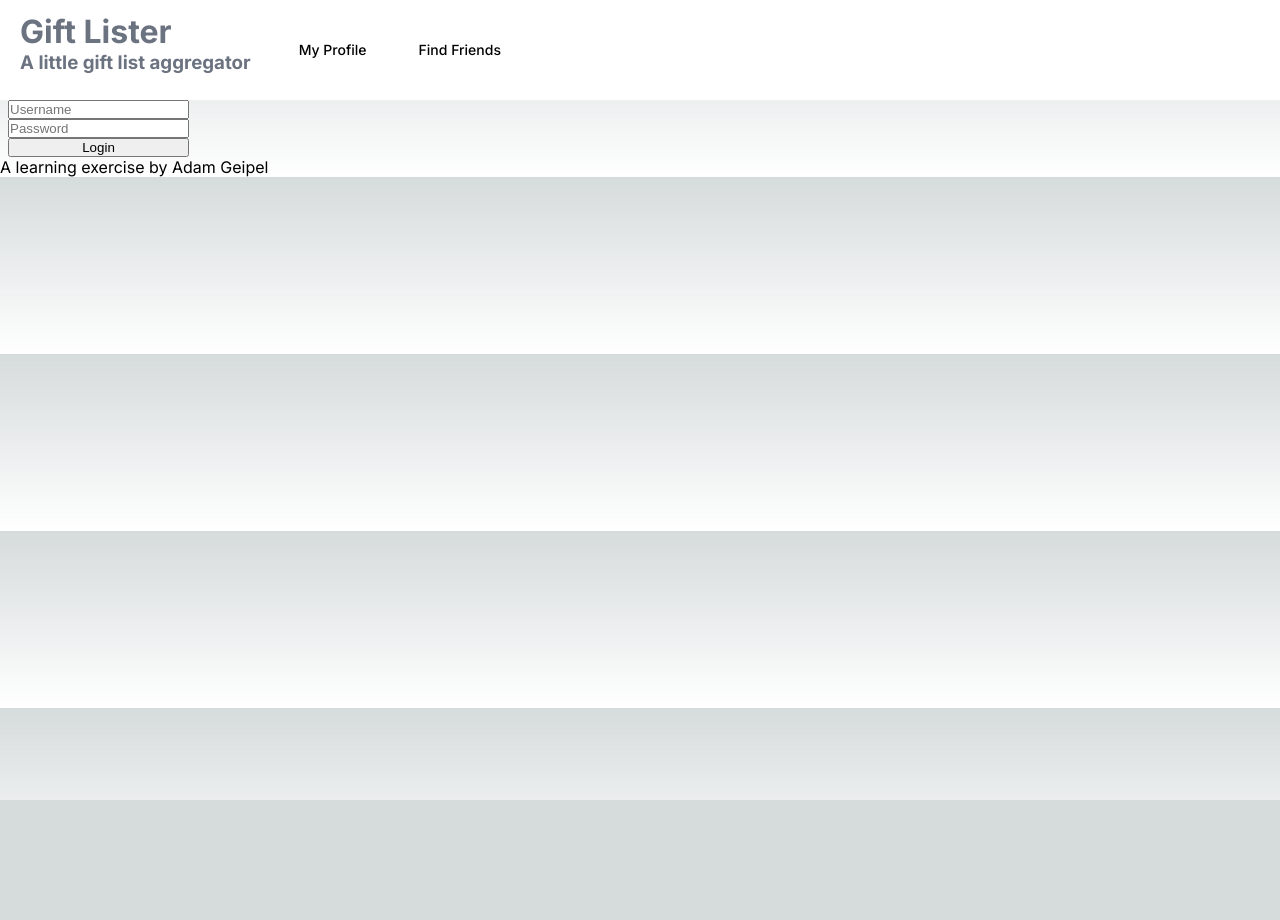
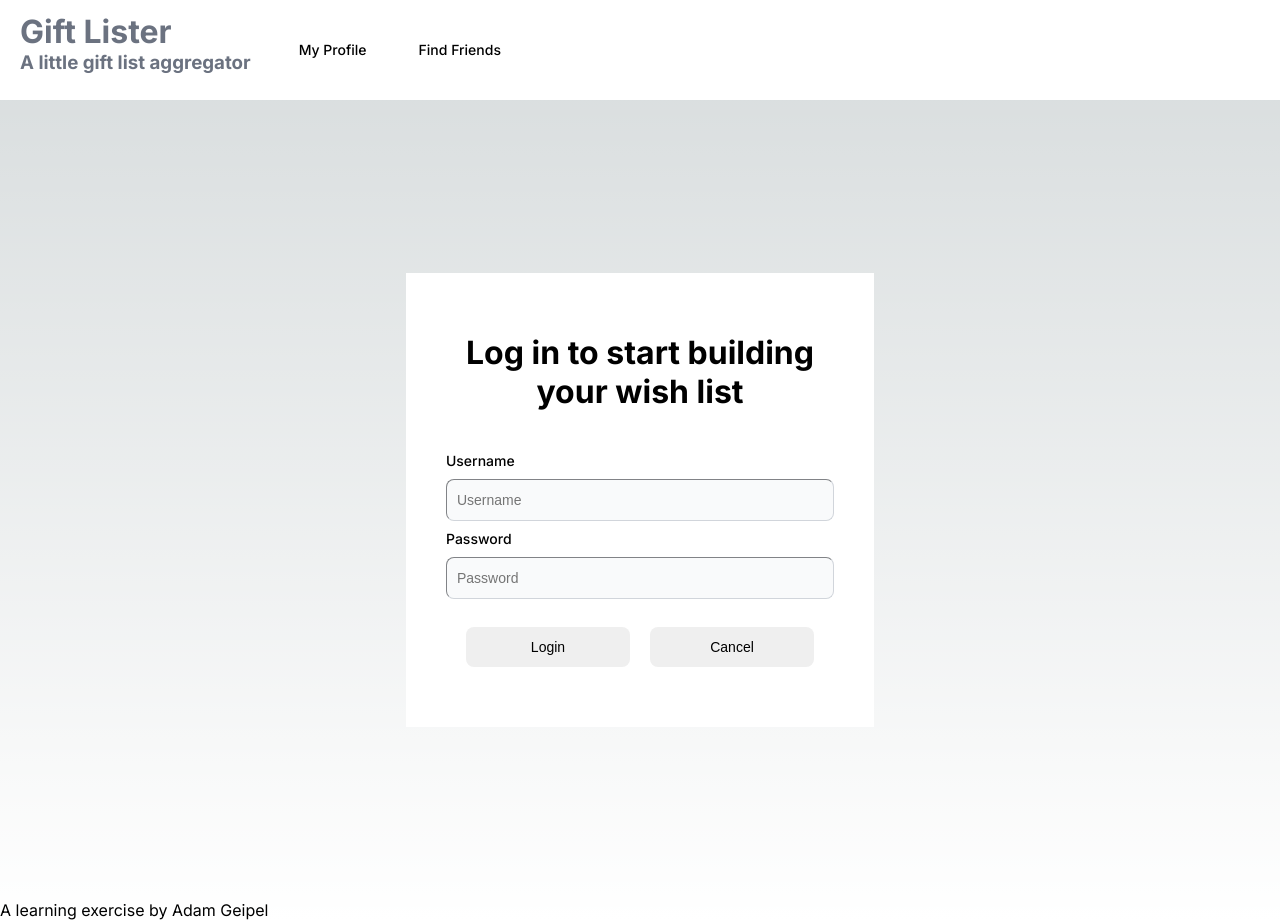
Before and after one commit to adam-geipel/gift-lister, a Next.js app: page /login in a window 1280 px wide. Before the commit the page ends 800 px from the top, so only its background shows below. Built offline with nearby package versions, Linux system fonts and the light colour scheme.

Commit message:
styled login modal

```diff
--- a/app/components/loginModal/loginModal.module.scss
+++ b/app/components/loginModal/loginModal.module.scss
@@ -1,23 +1,55 @@
 .loginModal {
+    @apply bg-white border-gray-200;
+    @apply dark:bg-gray-900 dark:border-gray-700;
+    @apply place-items-center absolute;
+    @apply p-10;
+}
+
+.header {
+    @apply p-5;
+}
+
+.loginModal h1 {
     @apply flex;
-    @apply px-2;
-    @apply content-center;
-
+    @apply justify-center items-center;
 }
 
 .form {
     @apply grid;
     @apply grid-cols-1;
+    @apply m-auto;
+    @apply pt-5;
 
-
+    @apply justify-between;
+    @apply items-center;
 }
 
-.form input {
+.field {
+    @apply grid mb-2 md:grid-cols-1;
+}
 
-    @apply justify-between;
+.field label {
+    @apply block mb-2 text-sm font-medium;
+}
+
+.field input {
+    @apply  text-sm rounded-lg block w-full p-2.5;
+    @apply bg-gray-50 border border-gray-300 text-gray-900 focus:border-blue-500 focus:ring-blue-500;
+    @apply  dark:bg-gray-700 dark:border-gray-600 dark:placeholder-gray-400 dark:text-white dark:focus:ring-blue-500 dark:focus:border-blue-500;
 }
 
 .loginModal button {
     @apply dark:bg-gray-900;
     @apply dark:border-gray-700;
 }
+
+.buttonRow {
+    @apply grid grid-cols-2 content-center content-evenly gap-5 p-5;
+
+}
+
+.buttonRow button {
+    @apply text-sm rounded-lg block p-2.5;
+    @apply md:border-0;
+    @apply dark:md:bg-gray-700 dark:border-gray-700;
+}
--- a/app/components/loginModal/loginModal.tsx
+++ b/app/components/loginModal/loginModal.tsx
@@ -1,6 +1,5 @@
 'use client'
 
-import { Formik, Field, Form, FormikHelpers } from 'formik';
 import styles from "./loginModal.module.scss";
 
 interface LoginValues {
@@ -10,32 +9,27 @@ interface LoginValues {
 
 export default function LoginModal() {
 
-
     return (
         <div className={styles.loginModal}>
-            <Formik
-                initialValues={{
-                    username: '',
-                    password: '',
-                }}
+            <div className={styles.header}>
+                <h1>Log in to start building</h1>
+                <h1>your wish list</h1>
+            </div>
+            <form className={styles.form}>
+                <div className={styles.field}>
+                    <label for="username">Username</label>
+                    <input id="username" name="username" type="text" placeholder="Username" />
+                </div>
+                <div className={styles.field}>
+                    <label for="password">Password</label>
+                    <input type="password" id="password" name="password" placeholder="Password" />
+                </div>
 
-                onSubmit={(
-                    values: LoginValues,
-                    { setSubmitting }: FormikHelpers<LoginValues>
-                ) => {
-                    setTimeout(() => {
-                    alert(JSON.stringify(values, null, 2));
-                    setSubmitting(false);
-                    }, 500);
-                }}
-
-            >
-                <Form className={styles.form}>
-                    <Field id="username" name="username" placeholder="Username" />
-                    <Field type="password" id="password" name="password" placeholder="Password" />
+                <div className={styles.buttonRow}>
                     <button type="submit" className={styles.button}>Login</button>
-                </Form>
-            </Formik>
+                    <button className={styles.button}>Cancel</button>
+                </div>
+            </form>
         </div>
     )
 }
--- a/app/login/page.module.scss
+++ b/app/login/page.module.scss
@@ -1,3 +1,6 @@
 .main {
 
+    @apply flex justify-center items-center h-screen;
+    @apply object-contain;
+
 }
--- a/app/login/page.tsx
+++ b/app/login/page.tsx
@@ -1,7 +1,7 @@
 import styles from './page.module.scss'
 import LoginModal from '../components/loginModal/loginModal';
 
-export default function Home() {
+export default function Page() {
   return (
     <main className={styles.main}>
       <LoginModal/>
--- a/package.json
+++ b/package.json
@@ -16,7 +16,6 @@
     "axios": "^1.3.4",
     "eslint": "8.36.0",
     "eslint-config-next": "13.2.4",
-    "formik": "^2.2.9",
     "next": "^13.2.4",
     "react": "18.2.0",
     "react-bootstrap": "^2.7.2",
```
Also changed, not shown: app/register/page.tsx (added).
